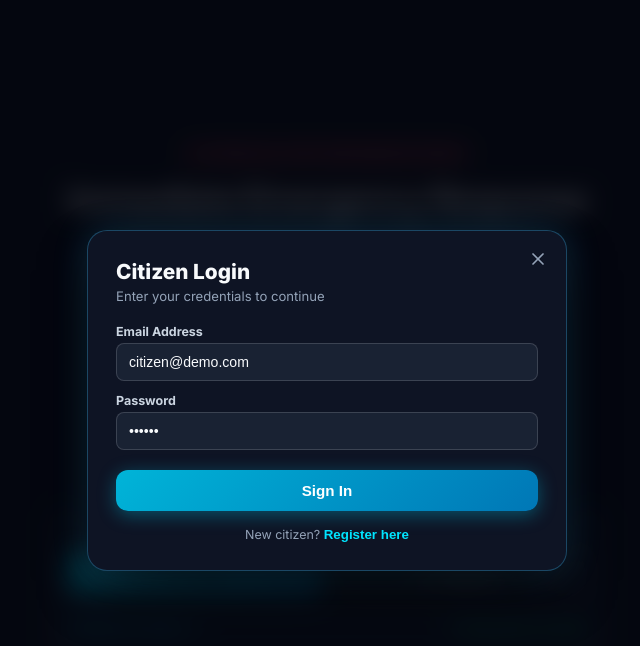
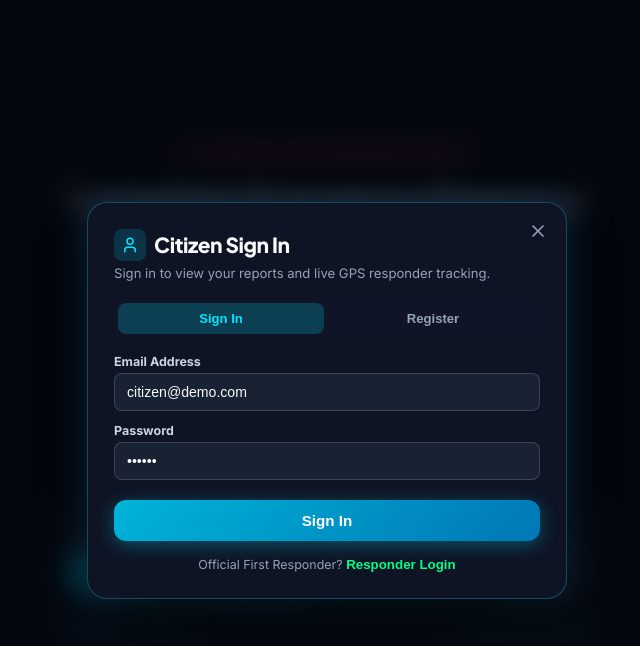
Before and after one commit to Rohini911/hyperlocal, a React (Vite) app in the folder frontend/: page / in a window 1280 px wide. Both pictures are taken after a click on the button "Login". Shown: the top 646 px of the page, without its empty margins (313-953 px from the left). Built offline with nearby package versions, Linux system fonts and the light colour scheme; no server answers.

Commit message:
Restrict official Responders to admin authorized login and remove responder public self-registration

```diff
--- a/frontend/src/components/AuthModal.jsx
+++ b/frontend/src/components/AuthModal.jsx
@@ -1,26 +1,27 @@
 import React, { useState } from "react";
-import { X, User, Shield, Lock, Phone, Mail, ArrowRight } from "lucide-react";
+import { X, User, Shield, Lock, Phone, Mail, ArrowRight, HeartPulse, Flame, ShieldAlert } from "lucide-react";
 import { authApi } from "../services/api";
 
 export default function AuthModal({ isOpen, onClose, initialMode = "citizen-login", onAuthSuccess }) {
-  // mode: 'citizen-login', 'citizen-register', 'responder-login', 'responder-register'
-  const [mode, setMode] = useState(initialMode);
+  // mode: 'citizen-login', 'citizen-register', 'responder-login'
+  const [mode, setMode] = useState(initialMode === "responder-register" ? "responder-login" : initialMode);
   const [email, setEmail] = useState("");
   const [password, setPassword] = useState("");
   const [fullName, setFullName] = useState("");
   const [phone, setPhone] = useState("");
-  const [serviceType, setServiceType] = useState("Ambulance"); // For responder
   const [errorMsg, setErrorMsg] = useState("");
   const [isLoading, setIsLoading] = useState(false);
 
   React.useEffect(() => {
-    setMode(initialMode);
+    const validMode = initialMode === "responder-register" ? "responder-login" : initialMode;
+    setMode(validMode);
     setErrorMsg("");
-    // Quick demo fills
-    if (initialMode === "citizen-login") {
+
+    // Default demo credentials
+    if (validMode === "citizen-login") {
       setEmail("citizen@demo.com");
       setPassword("123456");
-    } else if (initialMode === "responder-login") {
+    } else if (validMode === "responder-login") {
       setEmail("ambulance1@demo.com");
       setPassword("password123");
     } else {
@@ -30,6 +31,12 @@ export default function AuthModal({ isOpen, onClose, initialMode = "citizen-logi
   }, [initialMode, isOpen]);
 
   if (!isOpen) return null;
+
+  const selectDemoResponder = (demoEmail, demoPass) => {
+    setEmail(demoEmail);
+    setPassword(demoPass);
+    setErrorMsg("");
+  };
 
   const handleSubmit = async (e) => {
     e.preventDefault();
@@ -51,17 +58,6 @@ export default function AuthModal({ isOpen, onClose, initialMode = "citizen-logi
         });
         onAuthSuccess(res.user);
         onClose();
-      } else if (mode === "responder-register") {
-        const res = await authApi.register({
-          email,
-          password,
-          full_name: fullName,
-          phone,
-          role: "responder",
-          service_type: serviceType
-        });
-        onAuthSuccess(res.user);
-        onClose();
       }
     } catch (err) {
       setErrorMsg(err.response?.data?.error || "Authentication failed. Please check your credentials.");
@@ -70,13 +66,14 @@ export default function AuthModal({ isOpen, onClose, initialMode = "citizen-logi
     }
   };
 
-  const isRegister = mode === "citizen-register" || mode === "responder-register";
+  const isRegister = mode === "citizen-register";
+  const isResponder = mode === "responder-login";
 
   return (
     <div className="modal-overlay">
-      <div className="modal-container" style={{ maxWidth: "480px", padding: "28px", background: "#0e1424", border: "1px solid rgba(56,189,248,0.3)" }}>
+      <div className="modal-container" style={{ maxWidth: "480px", padding: "26px", background: "#0e1424", border: isResponder ? "1px solid rgba(0, 255, 136, 0.4)" : "1px solid rgba(56,189,248,0.3)" }}>
 
-        {/* Close */}
+        {/* Close Button */}
         <button
           onClick={onClose}
           style={{ position: "absolute", top: "18px", right: "18px", background: "transparent", border: "none", color: "#94a3b8", cursor: "pointer" }}
@@ -84,18 +81,135 @@ export default function AuthModal({ isOpen, onClose, initialMode = "citizen-logi
           <X size={20} />
         </button>
 
-        {/* Modal Title */}
-        <div style={{ marginBottom: "20px" }}>
-          <div style={{ fontSize: "1.3rem", fontWeight: "800", color: "#f8fafc", marginBottom: "4px" }}>
-            {mode === "citizen-login" && "Citizen Login"}
-            {mode === "citizen-register" && "Citizen Registration"}
-            {mode === "responder-login" && "Responder Login"}
-            {mode === "responder-register" && "Responder Registration"}
+        {/* Modal Header */}
+        <div style={{ marginBottom: "18px" }}>
+          <div style={{ display: "flex", alignItems: "center", gap: "8px", marginBottom: "4px" }}>
+            {isResponder ? (
+              <div style={{ width: "32px", height: "32px", borderRadius: "8px", background: "rgba(0,255,136,0.15)", color: "#00ff88", display: "flex", alignItems: "center", justifyContent: "center" }}>
+                <Shield size={18} />
+              </div>
+            ) : (
+              <div style={{ width: "32px", height: "32px", borderRadius: "8px", background: "rgba(0,229,255,0.15)", color: "#00e5ff", display: "flex", alignItems: "center", justifyContent: "center" }}>
+                <User size={18} />
+              </div>
+            )}
+            <h2 style={{ fontSize: "1.3rem", fontWeight: "900", color: "#f8fafc", margin: 0 }}>
+              {mode === "citizen-login" && "Citizen Sign In"}
+              {mode === "citizen-register" && "Citizen Registration"}
+              {mode === "responder-login" && "Authorized Responder Login"}
+            </h2>
           </div>
           <div style={{ fontSize: "0.82rem", color: "#94a3b8" }}>
-            {isRegister ? "Create a new demo account" : "Enter your credentials to continue"}
+            {isResponder
+              ? "Official emergency responder access (Ambulance, Police, Fire)."
+              : isRegister
+              ? "Create your personal emergency profile."
+              : "Sign in to view your reports and live GPS responder tracking."}
           </div>
         </div>
+
+        {/* Role / Mode Quick Switcher Bar */}
+        <div style={{ display: "grid", gridTemplateColumns: isResponder ? "1fr 1fr" : "1fr 1fr", gap: "6px", background: "rgba(15, 23, 42, 0.6)", padding: "4px", borderRadius: "10px", marginBottom: "16px" }}>
+          {!isResponder ? (
+            <>
+              <button
+                type="button"
+                onClick={() => setMode("citizen-login")}
+                style={{
+                  padding: "8px",
+                  borderRadius: "8px",
+                  border: "none",
+                  background: mode === "citizen-login" ? "rgba(0, 229, 255, 0.2)" : "transparent",
+                  color: mode === "citizen-login" ? "#00e5ff" : "#94a3b8",
+                  fontWeight: "700",
+                  fontSize: "0.82rem",
+                  cursor: "pointer"
+                }}
+              >
+                Sign In
+              </button>
+              <button
+                type="button"
+                onClick={() => setMode("citizen-register")}
+                style={{
+                  padding: "8px",
+                  borderRadius: "8px",
+                  border: "none",
+                  background: mode === "citizen-register" ? "rgba(0, 229, 255, 0.2)" : "transparent",
+                  color: mode === "citizen-register" ? "#00e5ff" : "#94a3b8",
+                  fontWeight: "700",
+                  fontSize: "0.82rem",
+                  cursor: "pointer"
+                }}
+              >
+                Register
+              </button>
+            </>
+          ) : (
+            <div style={{ gridColumn: "1 / -1", padding: "6px 10px", fontSize: "0.75rem", color: "#00ff88", textAlign: "center", fontWeight: "700" }}>
+              🔒 Authorized Responder Portal • Admin Pre-Assigned Units
+            </div>
+          )}
+        </div>
+
+        {/* Demo Fast-Select for Responders */}
+        {isResponder && (
+          <div style={{ marginBottom: "16px" }}>
+            <div style={{ fontSize: "0.74rem", color: "#94a3b8", fontWeight: "700", marginBottom: "6px", textTransform: "uppercase" }}>
+              Quick Select Official Unit:
+            </div>
+            <div style={{ display: "grid", gridTemplateColumns: "1fr 1fr 1fr", gap: "6px" }}>
+              <button
+                type="button"
+                onClick={() => selectDemoResponder("ambulance1@demo.com", "password123")}
+                style={{
+                  padding: "8px 4px",
+                  borderRadius: "8px",
+                  border: email === "ambulance1@demo.com" ? "1.5px solid #00ff88" : "1px solid rgba(255,255,255,0.1)",
+                  background: email === "ambulance1@demo.com" ? "rgba(0,255,136,0.15)" : "rgba(30,41,59,0.5)",
+                  color: "#f8fafc",
+                  fontSize: "0.74rem",
+                  fontWeight: "700",
+                  cursor: "pointer"
+                }}
+              >
+                🚑 Ambulance
+              </button>
+              <button
+                type="button"
+                onClick={() => selectDemoResponder("police1@demo.com", "password123")}
+                style={{
+                  padding: "8px 4px",
+                  borderRadius: "8px",
+                  border: email === "police1@demo.com" ? "1.5px solid #00e5ff" : "1px solid rgba(255,255,255,0.1)",
+                  background: email === "police1@demo.com" ? "rgba(0,229,255,0.15)" : "rgba(30,41,59,0.5)",
+                  color: "#f8fafc",
+                  fontSize: "0.74rem",
+                  fontWeight: "700",
+                  cursor: "pointer"
+                }}
+              >
+                🚓 Police
+              </button>
+              <button
+                type="button"
+                onClick={() => selectDemoResponder("fire1@demo.com", "password123")}
+                style={{
+                  padding: "8px 4px",
+                  borderRadius: "8px",
+                  border: email === "fire1@demo.com" ? "1.5px solid #ff334b" : "1px solid rgba(255,255,255,0.1)",
+                  background: email === "fire1@demo.com" ? "rgba(255,51,75,0.15)" : "rgba(30,41,59,0.5)",
+                  color: "#f8fafc",
+                  fontSize: "0.74rem",
+                  fontWeight: "700",
+                  cursor: "pointer"
+                }}
+              >
+                🚒 Fire
+              </button>
+            </div>
+          </div>
+        )}
 
         {errorMsg && (
           <div style={{ background: "rgba(255, 51, 75, 0.2)", border: "1px solid rgba(255, 51, 75, 0.4)", color: "#ff4d67", padding: "8px 12px", borderRadius: "8px", fontSize: "0.82rem", marginBottom: "14px" }}>
@@ -113,7 +227,7 @@ export default function AuthModal({ isOpen, onClose, initialMode = "citizen-logi
                   type="text"
                   value={fullName}
                   onChange={(e) => setFullName(e.target.value)}
-                  placeholder="e.g. John Doe"
+                  placeholder="e.g. Rahul Sharma"
                   required
                   style={{ width: "100%", padding: "10px 12px", borderRadius: "8px", background: "rgba(30,41,59,0.7)", border: "1px solid rgba(255,255,255,0.15)", color: "#f8fafc", fontSize: "0.88rem" }}
                 />
@@ -130,21 +244,6 @@ export default function AuthModal({ isOpen, onClose, initialMode = "citizen-logi
                   style={{ width: "100%", padding: "10px 12px", borderRadius: "8px", background: "rgba(30,41,59,0.7)", border: "1px solid rgba(255,255,255,0.15)", color: "#f8fafc", fontSize: "0.88rem" }}
                 />
               </div>
-
-              {mode === "responder-register" && (
-                <div>
-                  <label style={{ fontSize: "0.78rem", fontWeight: "700", color: "#00e5ff", display: "block", marginBottom: "4px" }}>Service Type (Select One)</label>
-                  <select
-                    value={serviceType}
-                    onChange={(e) => setServiceType(e.target.value)}
-                    style={{ width: "100%", padding: "10px 12px", borderRadius: "8px", background: "rgba(30,41,59,0.7)", border: "1px solid rgba(0,229,255,0.4)", color: "#f8fafc", fontSize: "0.88rem" }}
-                  >
-                    <option value="Ambulance">🚑 Ambulance</option>
-                    <option value="Police">🚓 Police</option>
-                    <option value="Fire">🚒 Fire</option>
-                  </select>
-                </div>
-              )}
             </>
           )}
 
@@ -175,27 +274,27 @@ export default function AuthModal({ isOpen, onClose, initialMode = "citizen-logi
           <button
             type="submit"
             disabled={isLoading}
-            className="btn-primary-blue"
-            style={{ width: "100%", padding: "12px", fontSize: "0.95rem", marginTop: "8px" }}
+            className={isResponder ? "btn-emergency-main" : "btn-primary-blue"}
+            style={{
+              width: "100%",
+              padding: "12px",
+              fontSize: "0.95rem",
+              marginTop: "8px",
+              background: isResponder ? "linear-gradient(135deg, #00ff88, #059669)" : undefined,
+              color: isResponder ? "#070a12" : undefined
+            }}
           >
-            {isLoading ? "Processing..." : isRegister ? "Create Account" : "Sign In"}
+            {isLoading ? "Authenticating..." : isRegister ? "Create Citizen Account" : isResponder ? "Enter Responder Console" : "Sign In"}
           </button>
 
         </form>
 
-        {/* Alternate switcher links */}
+        {/* Bottom Switcher */}
         <div style={{ marginTop: "16px", textAlign: "center", fontSize: "0.78rem", color: "#94a3b8" }}>
-          {mode === "citizen-login" && (
-            <span>New citizen? <button onClick={() => setMode("citizen-register")} style={{ background: "transparent", border: "none", color: "#00e5ff", fontWeight: "700", cursor: "pointer" }}>Register here</button></span>
-          )}
-          {mode === "citizen-register" && (
-            <span>Already registered? <button onClick={() => setMode("citizen-login")} style={{ background: "transparent", border: "none", color: "#00e5ff", fontWeight: "700", cursor: "pointer" }}>Login here</button></span>
-          )}
-          {mode === "responder-login" && (
-            <span>New demo responder? <button onClick={() => setMode("responder-register")} style={{ background: "transparent", border: "none", color: "#00ff88", fontWeight: "700", cursor: "pointer" }}>Register service here</button></span>
-          )}
-          {mode === "responder-register" && (
-            <span>Already registered? <button onClick={() => setMode("responder-login")} style={{ background: "transparent", border: "none", color: "#00ff88", fontWeight: "700", cursor: "pointer" }}>Login here</button></span>
+          {isResponder ? (
+            <span>Citizen user? <button onClick={() => setMode("citizen-login")} style={{ background: "transparent", border: "none", color: "#00e5ff", fontWeight: "700", cursor: "pointer" }}>Go to Citizen Sign In</button></span>
+          ) : (
+            <span>Official First Responder? <button onClick={() => setMode("responder-login")} style={{ background: "transparent", border: "none", color: "#00ff88", fontWeight: "700", cursor: "pointer" }}>Responder Login</button></span>
           )}
         </div>
 
```
Also changed, not shown: 1 other file (tests, documents, lock files or other folders).
